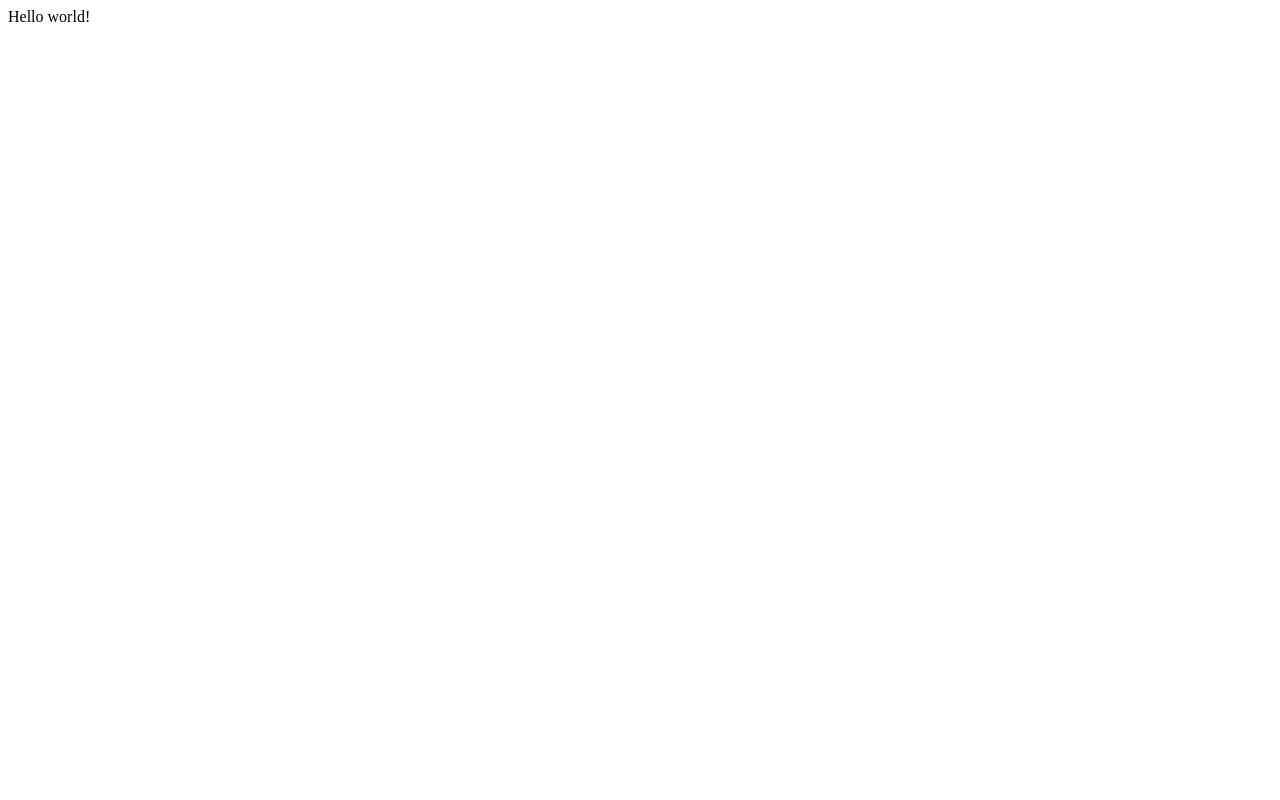
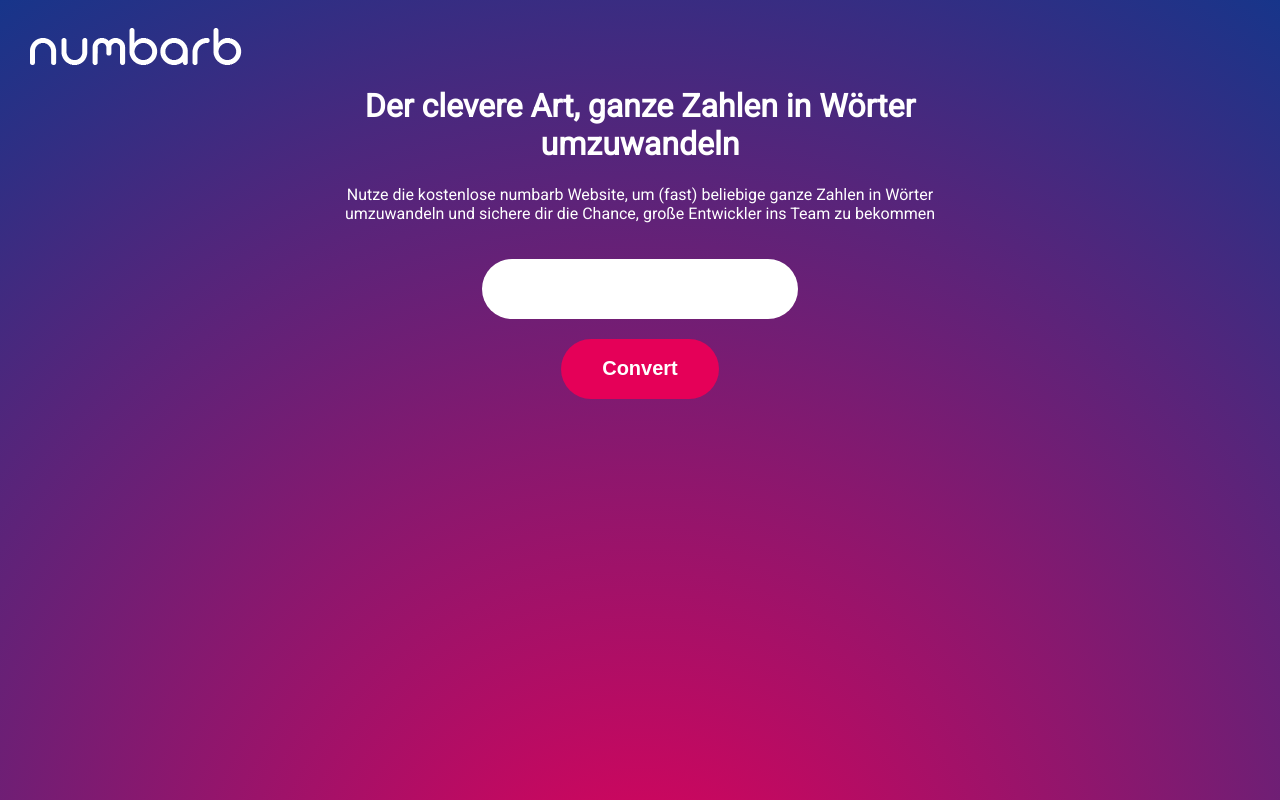
Before and after one commit to sdragan/numbarb_frontend, a plain HTML site: page site/index.html in a window 1280 px wide. Drawn offline with Linux system fonts and the light colour scheme.

Commit message:
Make site look prettier

```diff
--- a/site/index.html
+++ b/site/index.html
@@ -1,5 +1,57 @@
 <html>
+<head>
+	<title>Numbarb - static page example</title>
+	<link rel="preconnect" href="https://fonts.gstatic.com">
+	<link href="https://fonts.googleapis.com/css2?family=Roboto:wght@400&display=swap" rel="stylesheet">
+	<style type="text/css">
+		body {
+			background: radial-gradient(circle at 50% 120%, #e50058 0%, #17358a 100%);
+			font-family: 'Roboto', sans-serif;
+		}
+		input {
+			outline: none;
+			box-sizing: border-box;
+			z-index: 0;
+			margin-left: auto;
+			margin-right: auto;
+			margin-top: 20px;
+			margin-bottom: 20px;
+			padding: 10px;
+			height: 60px;
+			width: 100%;
+			border-radius: 60px;
+			border: none;
+			font-size: 24px;
+			text-align: center;
+		}
+
+		button {
+			outline: none;
+			font-size: 20px;
+			cursor: pointer;
+			background: #E50058;
+			border: none;
+			color: #FFF;
+			font-weight: bold;
+			height: 60px;
+			border-radius: 60px;
+			padding: 0px 40px;
+			display: block;
+			margin:auto;
+			width:50%;
+		}
+	</style>
+</head>
 <body>
-Hello world!
+	<img src="logo.png" alt="logo" style="margin-left: 20px;margin-top: 20px">
+	<div style="width: 50%;margin:auto;">
+		<h1 style="text-align:center;color:white;width: 100%;">Der clevere Art, ganze Zahlen in Wörter umzuwandeln</h1>
+		<p style="text-align:center;color:white;width: 100%;">Nutze die kostenlose numbarb Website, um (fast) beliebige ganze Zahlen in Wörter umzuwandeln und sichere dir die Chance, große Entwickler ins Team zu bekommen</p>
+		<div style="width: 50%;margin:auto;">
+		<input type="text" autocomplete="off">
+		<button type="submit">Convert</button>
+		<h2 style="text-align:center;color:white;width: 100%;"></p>
+		</div>
+	</div>
 </body>
 </html>
```
Also changed, not shown: site/404.html (+15 -1 lines), site/logo.png (added).
